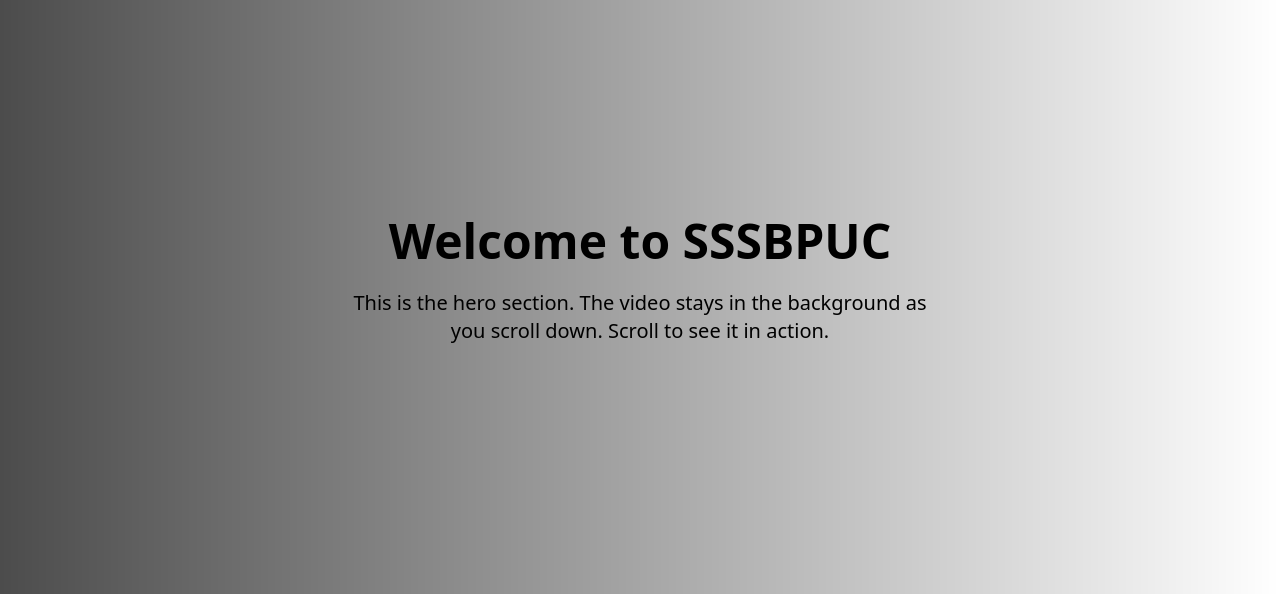
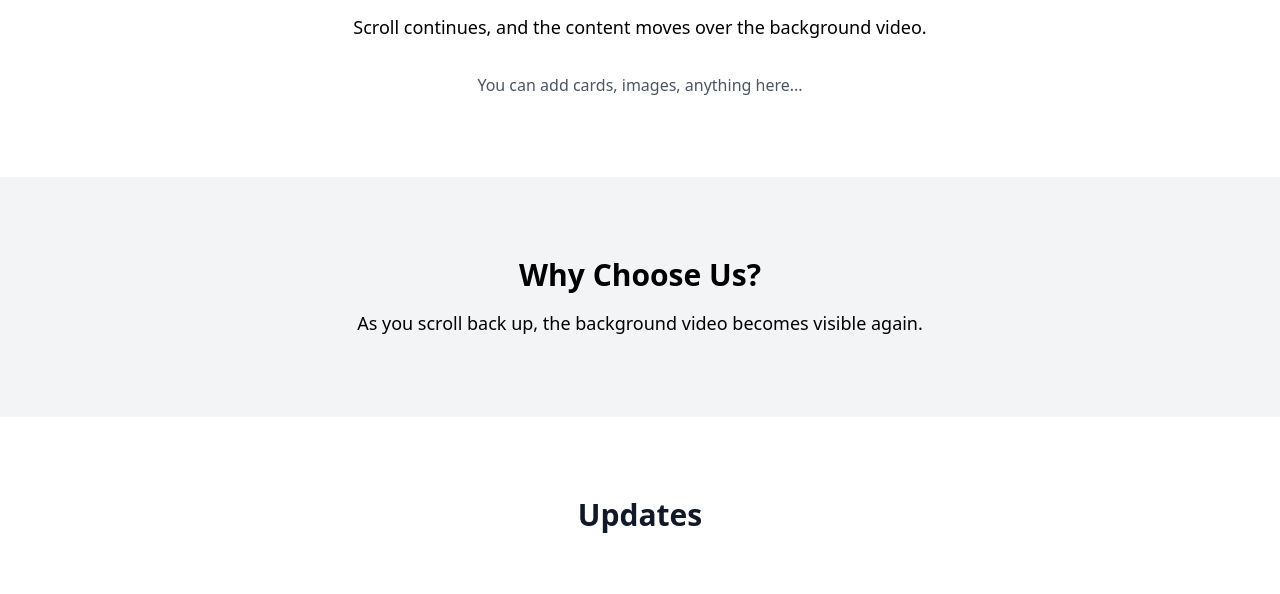
Before and after one commit to Satyamurthi/SSSB, a plain HTML site: page index.html in a window 1280 px wide. Shown: the part 119-713 px from the top of the page. Drawn offline with nearby package versions, Linux system fonts and the light colour scheme; grey boxes are pictures that could not be loaded; a script that the page names is missing.

Commit message:
Update index.html

```diff
--- a/index.html
+++ b/index.html
@@ -113,7 +113,7 @@
       top: 0;
       left: 0;
       width: 100vw;
-      height: 100vh;
+      height: 50vh;
       z-index: -1;
       pointer-events: none;
       object-fit: cover;
@@ -125,7 +125,7 @@
       top: 0;
       left: 0;
       width: 100vw;
-      height: 100vh;
+      height: 50vh;
       background: linear-gradient(to right, rgba(0, 0, 0, 0.7), transparent);
       z-index: 0;
       pointer-events: none;
@@ -313,15 +313,7 @@
   <!-- Overlay -->
   <div class="overlay"></div>
 
-  <!-- Hero Section -->
-  <section class="h-screen flex items-center justify-center text-center px-4">
-    <div>
-      <h1 class="text-5xl font-bold mb-6">Welcome to SSSBPUC</h1>
-      <p class="text-xl max-w-xl mx-auto">
-        This is the hero section. The video stays in the background as you scroll down. Scroll to see it in action.
-      </p>
-    </div>
-  </section>
+
 
   <!-- Next Section -->
   <section class="bg-white text-black py-20">
```
